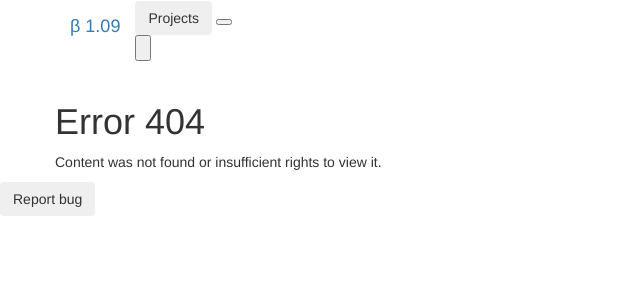
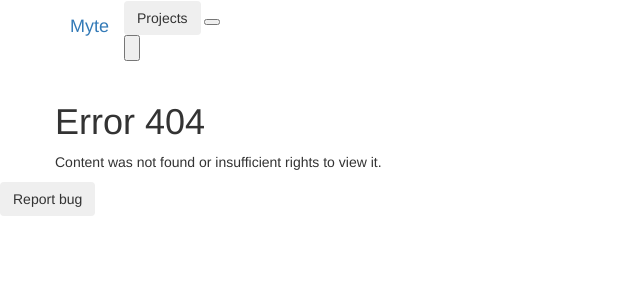
Before and after one commit to Xlamac00/DIP2, a Symfony app: template templates/bundles/TwigBundle/Exception/error404.html.twig in a window 1280 px wide. Shown: the top 300 px of the page, without its empty margins (0-640 px from the left). Run offline with Twig, Linux system fonts and the light colour scheme; the template is opened without the code that fills it, so the values that code supplies are empty; some libraries are stand-ins or nearby versions.

Commit message:
Changed project name in navbar

```diff
--- a/templates/base.html.twig
+++ b/templates/base.html.twig
@@ -27,7 +27,7 @@
             {% if board is defined %}{% if board.isArchived %}bg-secondary{% else %}{{ board.background }}{% endif %}
             {%  else  %}my-primary-dark{% endif %}">
             <div class="container">
-                <a href="{{ url('dashboard') }}" class="navbar-brand mr-5">&beta; 1.09</a>
+                <a href="{{ url('dashboard') }}" class="navbar-brand mr-5">Myte</a>
                 <div class="btn-group">
                     {% if board is defined %}
                         <a href="../../{{ board.url }}">
--- a/templates/deadline/deadline-overview.html.twig
+++ b/templates/deadline/deadline-overview.html.twig
@@ -25,7 +25,7 @@
             {% endfor %}
         </div>
         {% if deadlines|length == 0 %}
-            <h5 class="text-secondary">To display your deadlines, you must assign yourself (or your manager)
+            <h5 class="text-secondary">To display your deadlines, you (or your manager) must assign you
             to any task and create deadline for that task.</h5>
         {% endif %}
     </main>
```
